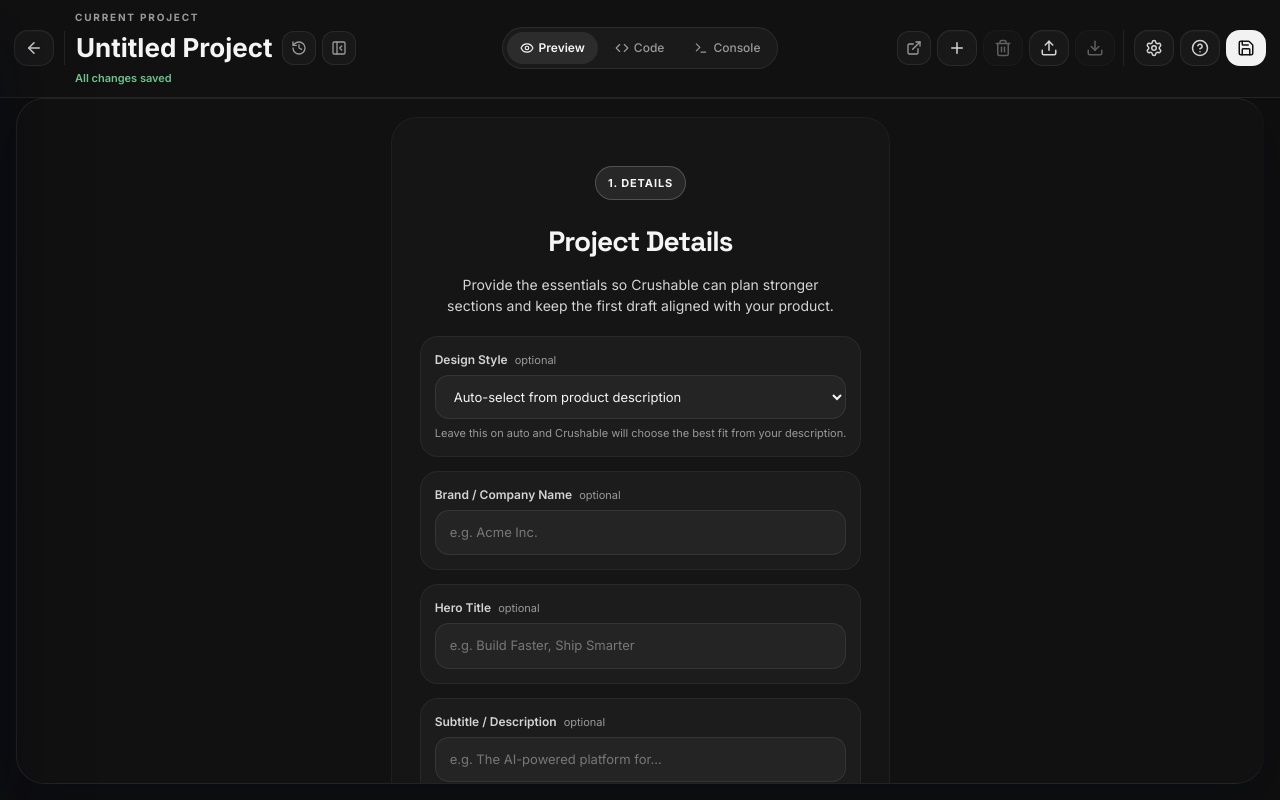
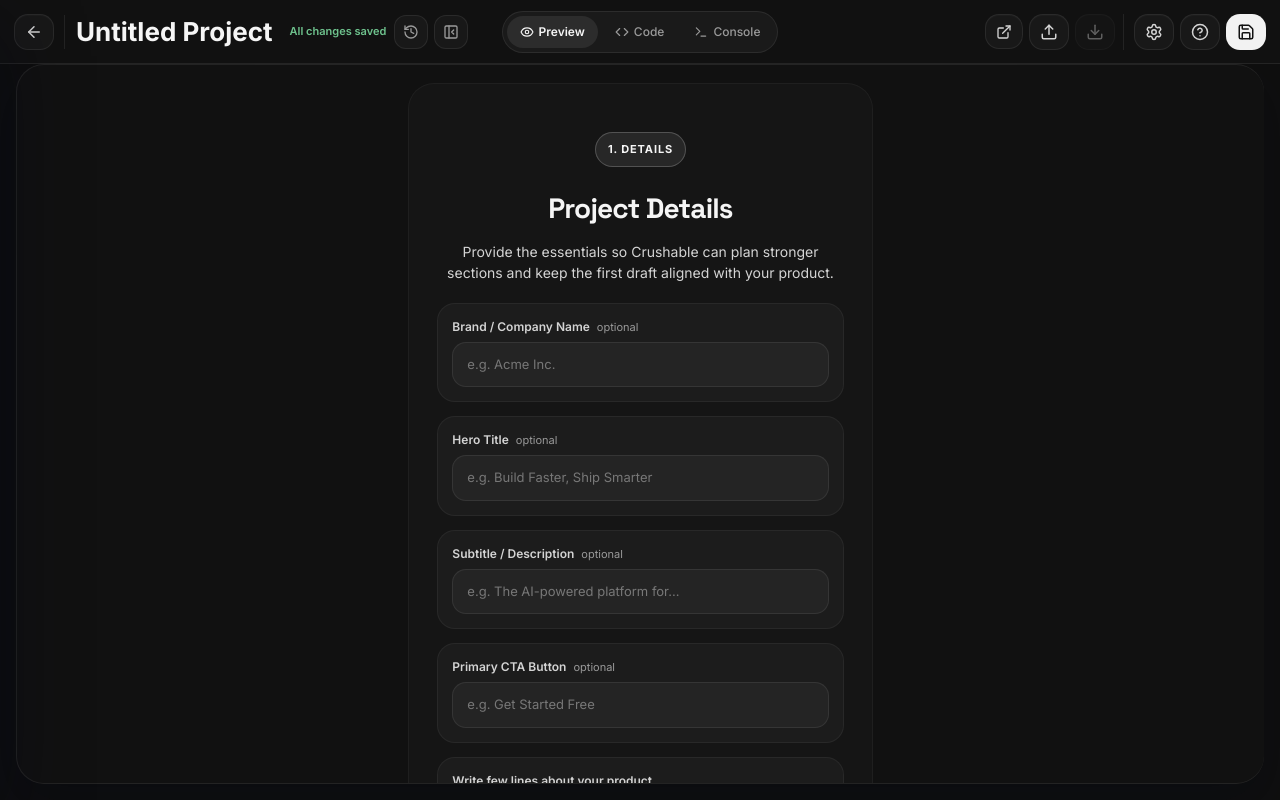
Before and after one commit to kirank55/crushable, a Next.js app: page /project/1 in a window 1280 px wide. Built offline with nearby package versions, Linux system fonts and the light colour scheme.

Commit message:
ui improvements

```diff
--- a/src/app/globals.css
+++ b/src/app/globals.css
@@ -235,9 +235,8 @@ h3,
 
 .project-identity {
   display: flex;
-  flex-direction: column;
   min-width: 0;
-  gap: 2px;
+  gap: 1em;
 }
 
 .project-eyebrow {
@@ -1554,7 +1553,7 @@ h3,
   display: flex;
   justify-content: center;
   align-items: stretch;
-  padding: 18px;
+  padding: 3px;
   background: #121212;
   transition: all 0.3s ease;
 }
@@ -1566,7 +1565,7 @@ h3,
 .preview-stage {
   display: flex;
   flex-direction: column;
-  gap: 14px;
+  gap: 3px;
   width: 100%;
 }
 
--- a/src/app/project/[id]/page.tsx
+++ b/src/app/project/[id]/page.tsx
@@ -326,7 +326,7 @@ export default function BuilderPage({ params }: { params: Promise<{ id: string }
                         refreshKey={refreshKey}
                         onSelectBlock={handlePreviewSelect}
                         onRefresh={() => setRefreshKey((value) => value + 1)}
-                        onToggleMobilePreview={() => setMobilePreview((value) => !value)}
+                        onPreviewModeChange={setMobilePreview}
                         onElementEdit={handleElementEdit}
                         onCodeSave={(editedHtml) => {
                             // Parse the edited HTML back into individual section blocks
--- a/src/components/ChatPanel.tsx
+++ b/src/components/ChatPanel.tsx
@@ -533,16 +533,6 @@ export default function ChatPanel({
     });
   };
 
-  const handleDesignStyleSelect = (styleId: string) => {
-    const selectedStyle = DESIGN_STYLES.find((style) => style.id === styleId);
-    logger.info('Design style selected', {
-      styleId,
-      styleLabel: selectedStyle?.label ?? styleId,
-      source: 'manual',
-    });
-    onSetDesignStyle(styleId);
-  };
-
   const requestStyleSelection = useCallback(async (productDescription: string): Promise<string> => {
     const response = await fetch('/api/generate', {
       method: 'POST',
@@ -1770,25 +1760,6 @@ export default function ChatPanel({
             </h3>
             <p>Provide the essentials so Crushable can plan stronger sections and keep the first draft aligned with your product.</p>
             <div className="setup-fields">
-              <div className="setup-field">
-                <label>Design Style <span className="optional-tag">optional</span></label>
-                <select
-                  value={designStyle || ''}
-                  onChange={(e) => handleDesignStyleSelect(e.target.value)}
-                >
-                  <option value="">Auto-select from product description</option>
-                  {DESIGN_STYLES.map((style) => (
-                    <option key={style.id} value={style.id}>
-                      {style.label}
-                    </option>
-                  ))}
-                </select>
-                  <span className="setup-field-hint">
-                    {selectedStyle
-                      ? `${selectedStyle.label} will guide generation.`
-                      : 'Leave this on auto and Crushable will choose the best fit from your description.'}
-                  </span>
-              </div>
               <div className="setup-field">
                 <label>Brand / Company Name  <span className="optional-tag">optional</span></label>
                 <input
--- a/src/components/HelpModal.tsx
+++ b/src/components/HelpModal.tsx
@@ -30,52 +30,52 @@ export default function HelpModal({ isOpen, onClose }: HelpModalProps) {
                     <div className="help-section">
                         <h3><Sparkles size={16} /> Getting Started</h3>
                         <ul>
-                            <li><strong>New project</strong> — Click &quot;New Project&quot;, choose a design style, then describe your product.</li>
-                            <li><strong>Generate a full page</strong> — Click the <strong>&quot;Generate Landing Page&quot;</strong> button to build an entire page at once.</li>
-                            <li><strong>Add individual sections</strong> — Type &quot;Create a hero section&quot; or &quot;Add a pricing table&quot; in the chat.</li>
+                            <li><strong>New project</strong> - Click &quot;New Project&quot;, describe your product, and Crushable will choose the page style automatically.</li>
+                            <li><strong>Generate a full page</strong> - Click the <strong>&quot;Generate Landing Page&quot;</strong> button to build an entire page at once.</li>
+                            <li><strong>Add individual sections</strong> - Type &quot;Create a hero section&quot; or &quot;Add a pricing table&quot; in the chat.</li>
                         </ul>
                     </div>
 
                     <div className="help-section">
                         <h3><Pencil size={16} /> Editing Sections</h3>
                         <ul>
-                            <li><strong>Edit a section</strong> — Select it from the dropdown, then describe what to change (e.g., &quot;Make the heading bigger&quot;).</li>
-                            <li><strong>Smart auto-select</strong> — Just mention a section name: &quot;change the pricing colors&quot; and the AI will find the right section.</li>
-                            <li><strong>Edit multiple sections</strong> — Mention multiple sections in one prompt: &quot;change the hero and footer background to dark blue&quot;.</li>
-                            <li><strong>Edit the code directly</strong> — Switch to Code view in the top bar, make changes, then click Save.</li>
+                            <li><strong>Edit a section</strong> - Select it from the dropdown, then describe what to change (for example, &quot;Make the heading bigger&quot;).</li>
+                            <li><strong>Smart auto-select</strong> - Just mention a section name: &quot;change the pricing colors&quot; and the AI will find the right section.</li>
+                            <li><strong>Edit multiple sections</strong> - Mention multiple sections in one prompt: &quot;change the hero and footer background to dark blue&quot;.</li>
+                            <li><strong>Edit the code directly</strong> - Switch to Code view in the top bar, make changes, then click Save.</li>
                         </ul>
                     </div>
 
                     <div className="help-section">
                         <h3><MessageSquare size={16} /> Chat Tips</h3>
                         <ul>
-                            <li><strong>&quot;Try again&quot; or &quot;Retry&quot;</strong> — Re-runs the last generation if you&apos;re not happy.</li>
-                            <li><strong>&quot;What did you change?&quot;</strong> — The AI will explain its last edit.</li>
-                            <li><strong>Be specific</strong> — &quot;Make the CTA button green with rounded corners&quot; works better than &quot;make it better&quot;.</li>
-                            <li><strong>Restore checkpoints</strong> — Hover over any of your messages and click &quot;Restore&quot; to go back to that point.</li>
+                            <li><strong>&quot;Try again&quot; or &quot;Retry&quot;</strong> - Re-runs the last generation if you are not happy.</li>
+                            <li><strong>&quot;What did you change?&quot;</strong> - The AI will explain its last edit.</li>
+                            <li><strong>Be specific</strong> - &quot;Make the CTA button green with rounded corners&quot; works better than &quot;make it better&quot;.</li>
+                            <li><strong>Restore checkpoints</strong> - Hover over any of your messages and click &quot;Restore&quot; to go back to that point.</li>
                         </ul>
                     </div>
 
                     <div className="help-section">
                         <h3><Zap size={16} /> Toolbar Actions</h3>
                         <ul>
-                            <li><Smartphone size={12} className="inline-icon" /> <strong>Mobile Preview</strong> — See how your page looks on a phone.</li>
-                            <li><Code size={12} className="inline-icon" /> <strong>Code View</strong> — View and edit the raw HTML directly.</li>
-                            <li><History size={12} className="inline-icon" /> <strong>Versions</strong> — Browse and restore previous versions of your page.</li>
-                            <li><Download size={12} className="inline-icon" /> <strong>Export</strong> — Download your page as a standalone HTML file.</li>
+                            <li><Smartphone size={12} className="inline-icon" /> <strong>Mobile Preview</strong> - See how your page looks on a phone.</li>
+                            <li><Code size={12} className="inline-icon" /> <strong>Code View</strong> - View and edit the raw HTML directly.</li>
+                            <li><History size={12} className="inline-icon" /> <strong>Versions</strong> - Browse and restore previous versions of your page.</li>
+                            <li><Download size={12} className="inline-icon" /> <strong>Export</strong> - Download your page as a standalone HTML file.</li>
                         </ul>
                     </div>
 
                     <div className="help-section">
                         <h3><Keyboard size={16} /> Keyboard Shortcuts</h3>
                         <ul>
-                            <li><kbd>Enter</kbd> — Send message</li>
-                            <li><kbd>Shift + Enter</kbd> — New line in chat</li>
+                            <li><kbd>Enter</kbd> - Send message</li>
+                            <li><kbd>Shift + Enter</kbd> - New line in chat</li>
                         </ul>
                     </div>
 
                     <div className="help-footer">
-                        <p>Crushable generates pure HTML + Tailwind CSS. No vendor lock-in — your exported code works anywhere.</p>
+                        <p>Crushable generates pure HTML + Tailwind CSS. No vendor lock-in - your exported code works anywhere.</p>
                     </div>
                 </div>
             </div>
--- a/src/components/Toolbar.tsx
+++ b/src/components/Toolbar.tsx
@@ -224,7 +224,6 @@ export default function Toolbar({
 
         <div className="toolbar-divider" />
         <div className="project-identity">
-          <span className="project-eyebrow">Current project</span>
           {isEditing ? (
             <input
               value={editName}
@@ -314,23 +313,24 @@ export default function Toolbar({
           {onOpenInNewTab && (
             <button
               onClick={onOpenInNewTab}
-              className="header-action-btn"
+              className="toolbar-btn"
               title="Open Preview in New Tab"
             >
               <ExternalLink size={16} />
+              <span className="btn-label">Preview in new tab</span>
             </button>
           )}
 
-          <button
+          {/* <button
             onClick={onNewProject}
             className="toolbar-btn"
             title="New Project"
           >
             <Plus size={18} />
             <span className="btn-label">New</span>
-          </button>
+          </button> */}
 
-          <button
+          {/* <button
             onClick={handleClearAll}
             className="toolbar-btn"
             title="Clear All"
@@ -338,7 +338,7 @@ export default function Toolbar({
           >
             <Trash2 size={18} />
             <span className="btn-label">Clear</span>
-          </button>
+          </button> */}
 
           <input
             ref={fileInputRef}
```
Also changed, not shown: src/components/PreviewPanel.tsx (+4 -4 lines).
